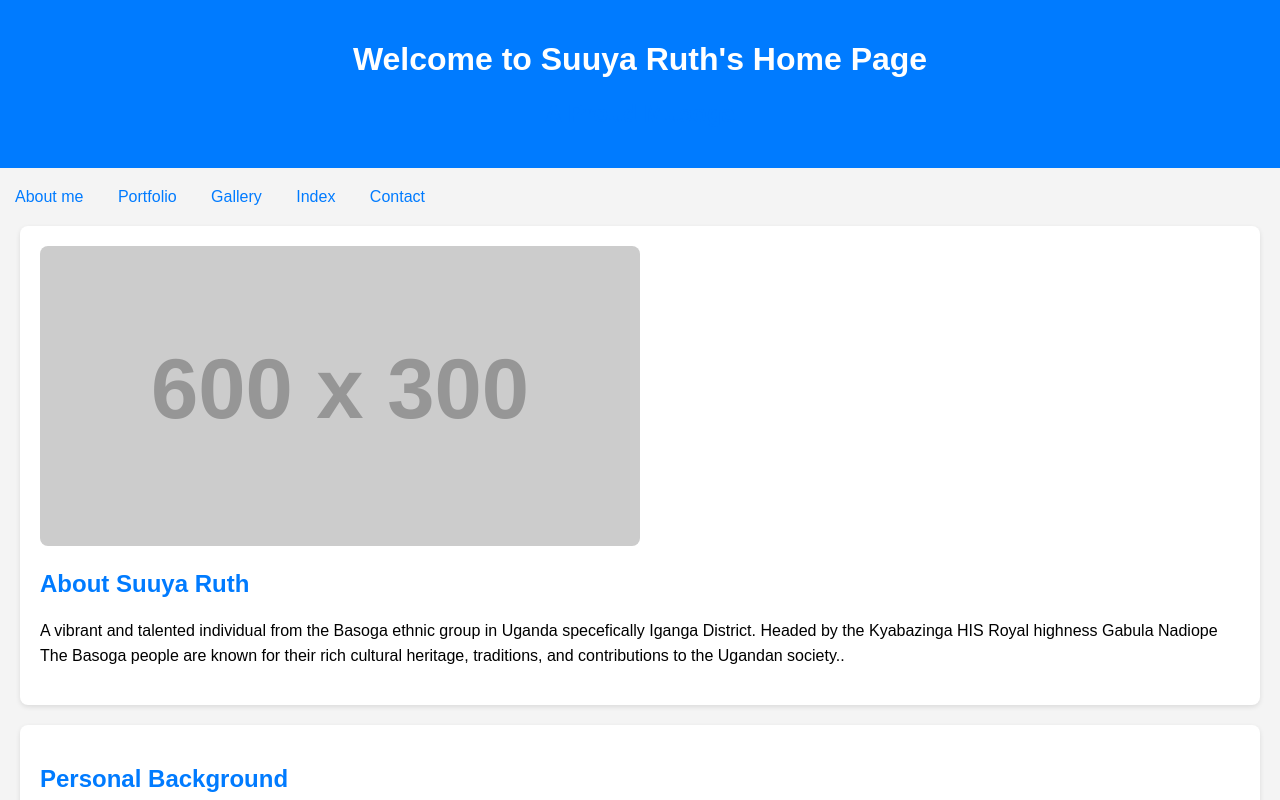
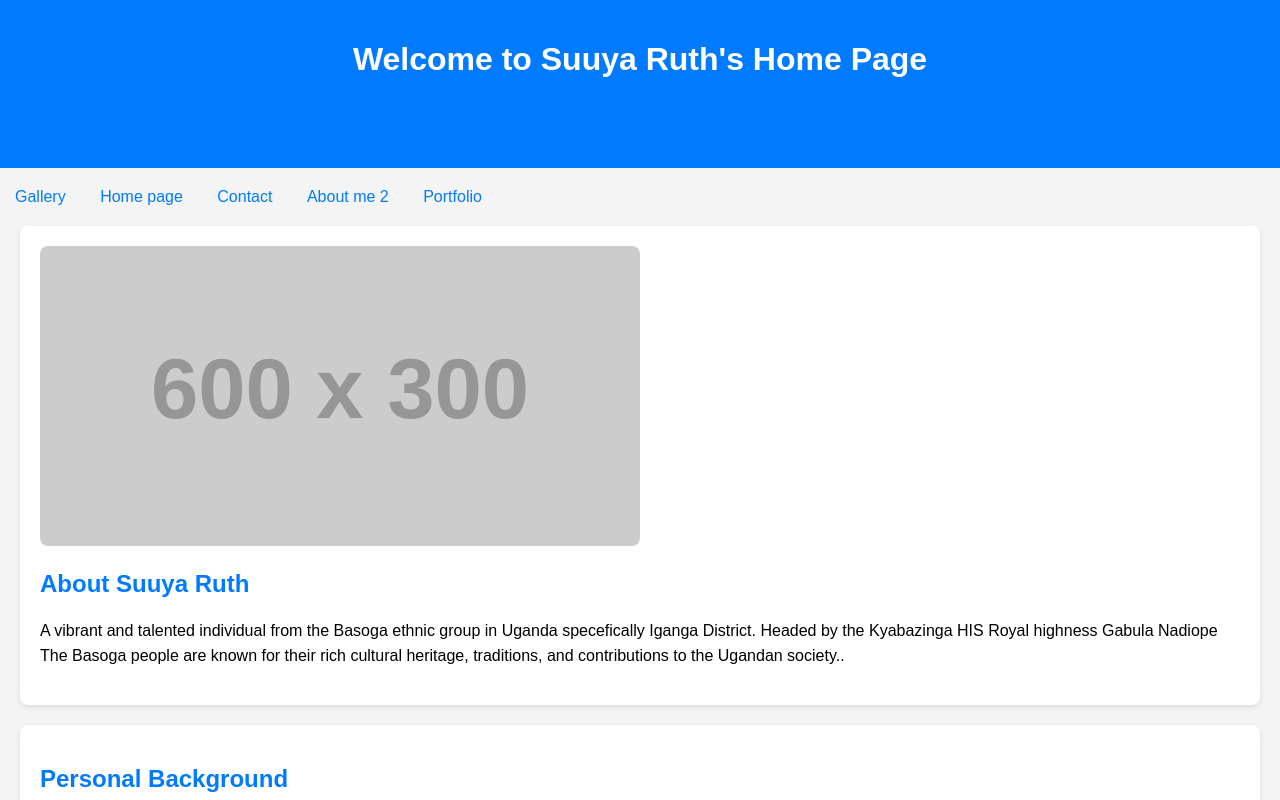
Before and after one commit to RSuuya/suuyaruth-profile-website, a plain HTML site: page About me 2.html in a window 1280 px wide. Shown: the top 800 px of the page. Drawn offline with Linux system fonts and the light colour scheme; placeholder pictures from the web are drawn by us.

Commit message:
Update About me 2.html

```diff
--- a/About me 2.html
+++ b/About me 2.html
@@ -62,13 +62,12 @@
 </header>
 
 <nav>
-    <a href="#About me">About me</a>
-    <a href="#Portfolio">Portfolio</a>
-    <a href="#Gallery">Gallery</a>
-    <a href="index">Index</a>
-    <a href="#Contact">Contact</a>
+    <a href="gallery.html">Gallery</a>
+    <a href="Home page.html">Home page</a>
+	<a href="contact.html">Contact</a>
+	<a href="About me 2.html">About me 2</a>
+	<a href="Portfolio.html">Portfolio</a>
 </nav>
-
 <section id="about">
     <img src="https://via.placeholder.com/600x300" alt="Suuya Ruth">
     <h2>About Suuya Ruth</h2>
```
